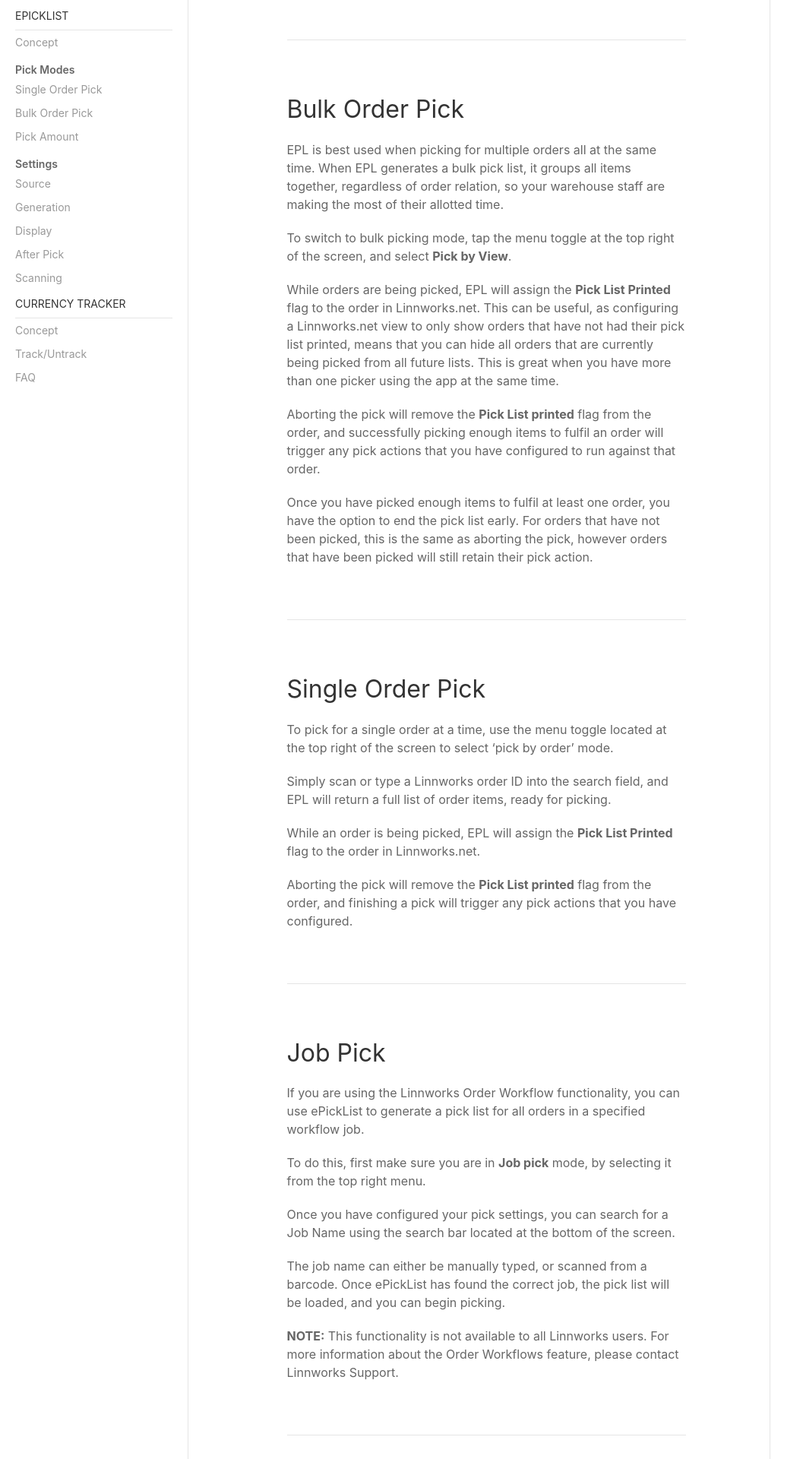
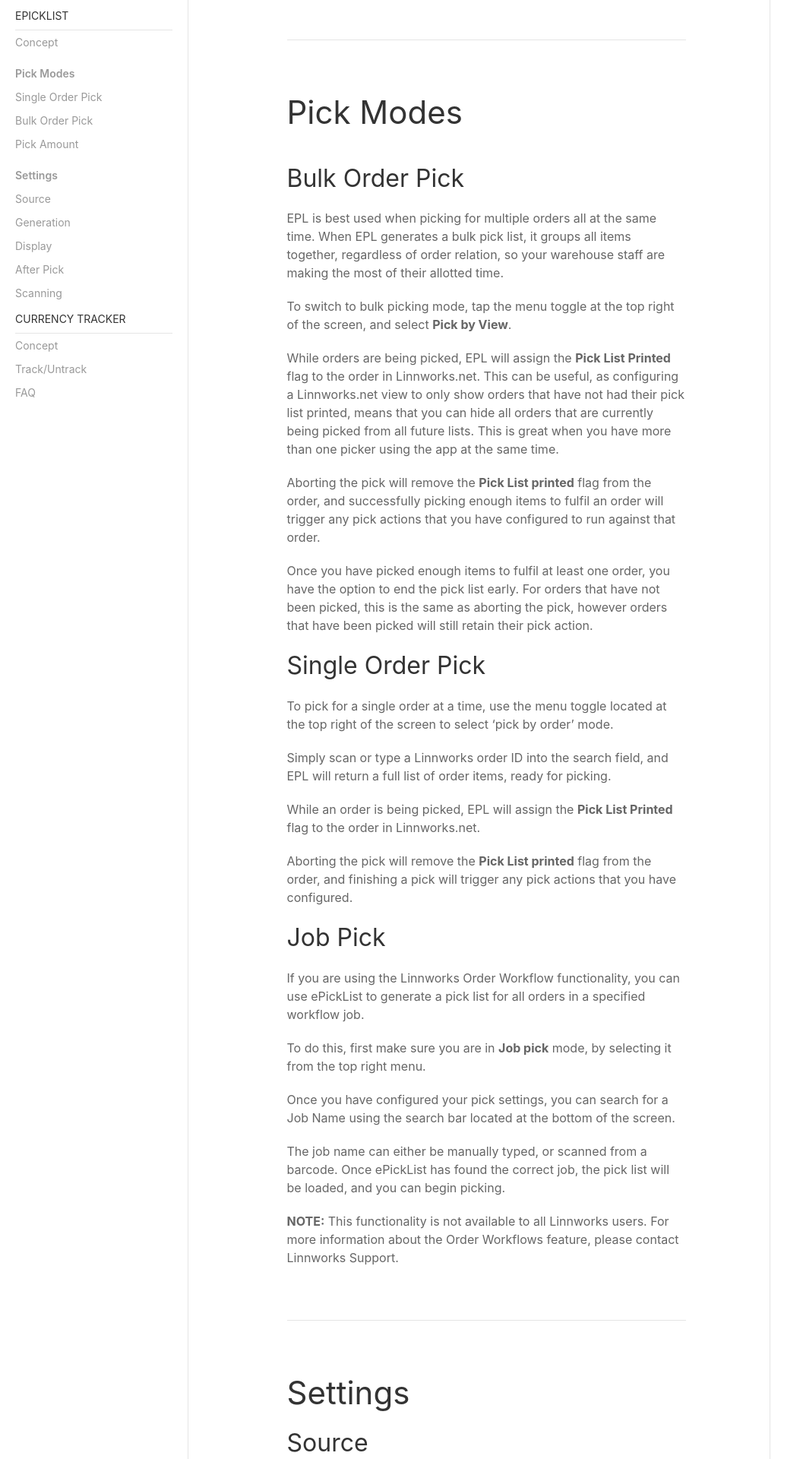
Before and after one commit to RigidasSoftware/rigi-docs, a Nuxt app: page /epicklist in a window 1280 px wide. Shown: the part 600-2520 px from the top of the page at 76% size, without its empty margins (0-1057 px from the left). Built offline with nearby package versions, Linux system fonts and the light colour scheme.

Commit message:
testing main headers

```diff
--- a/layouts/default.vue
+++ b/layouts/default.vue
@@ -44,11 +44,11 @@
                         <ul class="uk-nav uk-nav-default uk-margin-right">
                             <li class="uk-nav-header">ePickList</li>
                             <li><a href="/epicklist">Concept</a></li>
-                            <li class="uk-navbar-subtitle">Pick Modes</li>
+                            <li class="uk-navbar-subtitle"><a href="/epicklist#pick-modes">Pick Modes</a></li>
                             <li><a href="/epicklist#singleorderpick">Single Order Pick</a></li>
                             <li><a href="/epicklist#bulkorderpick">Bulk Order Pick</a></li>
                             <li><a href="/epicklist#pickamount">Pick Amount</a></li>
-                            <li class="uk-navbar-subtitle">Settings</li>
+                            <li class="uk-navbar-subtitle"><a href="/epicklist#settings">Settings</a></li>
                             <li><a href="/epicklist#settings_picksource">Source</a></li>
                             <li><a href="/epicklist#settings_generate">Generation</a></li>
                             <li><a href="/epicklist#settings_display">Display</a></li>
@@ -119,15 +119,17 @@
                 </ul>
                 <ul class="uk-nav uk-nav-default">
                     <li class="uk-nav-header">ePickList</li>
-                    <li><a href="/epicklist" uk-toggle="target:#offcanvas">Concept</a></li>
-                    <li><a href="/epicklist#singleorderpick" uk-toggle="target:#offcanvas">Single Order Pick</a></li>
-                    <li><a href="/epicklist#bulkorderpick" uk-toggle="target:#offcanvas">Bulk Order Pick</a></li>
-                    <li><a href="/epicklist#pickamount" uk-toggle="target:#offcanvas">Pick Amount</a></li>
-                    <li><a href="/epicklist#picksource" uk-toggle="target:#offcanvas">Pick Source</a></li>
-                    <li><a href="/epicklist#pickoptions" uk-toggle="target:#offcanvas">Pick Options</a></li>
-                    <li><a href="/epicklist#pickrequirements" uk-toggle="target:#offcanvas">Pick Requirements</a></li>
-                    <li><a href="/epicklist#pickactions" uk-toggle="target:#offcanvas">Pick Actions</a></li>
-                    <li><a href="/epicklist#settings" uk-toggle="target:#offcanvas">Additional Settings</a></li>
+                    <li><a href="/epicklist">Concept</a></li>
+                    <li class="uk-navbar-subtitle">Pick Modes</li>
+                    <li><a href="/epicklist#singleorderpick">Single Order Pick</a></li>
+                    <li><a href="/epicklist#bulkorderpick">Bulk Order Pick</a></li>
+                    <li><a href="/epicklist#pickamount">Pick Amount</a></li>
+                    <li class="uk-navbar-subtitle">Settings</li>
+                    <li><a href="/epicklist#settings_picksource">Source</a></li>
+                    <li><a href="/epicklist#settings_generate">Generation</a></li>
+                    <li><a href="/epicklist#settings_display">Display</a></li>
+                    <li><a href="/epicklist#settings_afterpick">After Pick</a></li>
+                    <li><a href="/epicklist#settings_scanning">Scanning</a></li>
                 </ul>
                 <ul class="uk-nav uk-nav-default">
                     <li class="uk-nav-header">Currency Tracker</li>
--- a/pages/epicklist/index.vue
+++ b/pages/epicklist/index.vue
@@ -8,9 +8,10 @@
   </ul>
   <p>Using EPL, you will be able to create interactive pick lists, that are simple and easy for warehouse staff to use. Once you have picked all the items you need to, ePickList can flag those picked orders, so that you can identify and manage them after a pick.</p>
 
-  <div id="bulkorderpick"></div>
   <hr class="uk-margin-large">
+  <h1 id="pick-modes">Pick Modes</h1>
   <div>
+    <div id="bulkorderpick"></div>
     <h2>Bulk Order Pick</h2>
     <p>EPL is best used when picking for multiple orders all at the same time. When EPL generates a bulk pick list, it groups all items together, regardless of order relation, so your warehouse staff are making the most of their allotted time.</p>
     <p>To switch to bulk picking mode, tap the menu toggle at the top right of the screen, and select <b>Pick by View</b>.</p>
@@ -20,7 +21,6 @@
   </div>
 
   <div id="singleorderpick"></div>
-  <hr class="uk-margin-large">
   <div>
       <h2>Single Order Pick</h2>
       <p>To pick for a single order at a time, use the menu toggle located at the top right of the screen to select ‘pick by order’ mode.</p>
@@ -30,7 +30,6 @@
   </div>
 
   <div id="jobpick"></div>
-  <hr class="uk-margin-large">
   <div>
     <h2>Job Pick</h2>
     <p>If you are using the Linnworks Order Workflow functionality, you can use ePickList to generate a pick list for all orders in a specified workflow job.</p>
@@ -39,9 +38,9 @@
     <p>The job name can either be manually typed, or scanned from a barcode. Once ePickList has found the correct job, the pick list will be loaded, and you can begin picking.</p>
     <p><b>NOTE:</b> This functionality is not available to all Linnworks users. For more information about the Order Workflows feature, please contact Linnworks Support.</p>
   </div>
-
+  <hr class="uk-margin-large">
+  <h1 id="settings">Settings</h1>
   <div id="settings_picksource"></div>
-  <hr class="uk-margin-large">
   <div>
     <h2>Source</h2>
     <h3>General Settings</h3>
```
